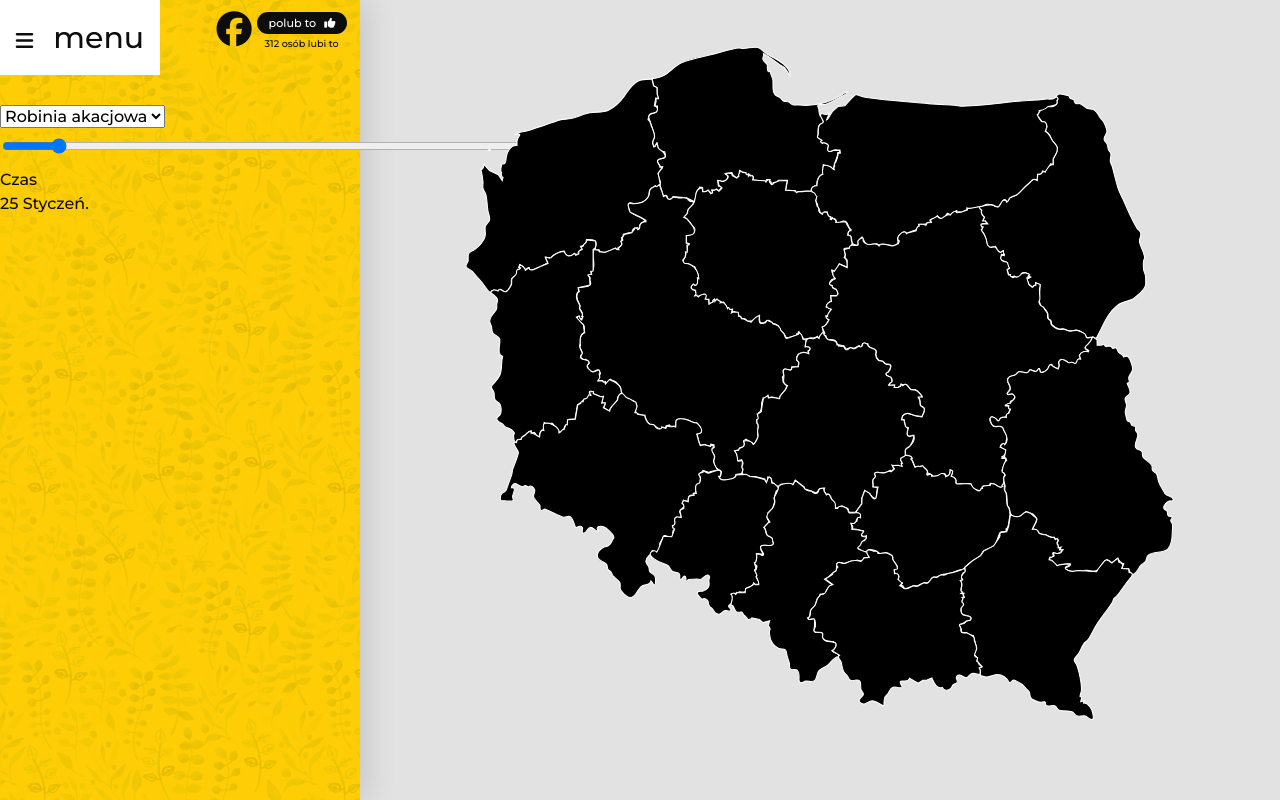
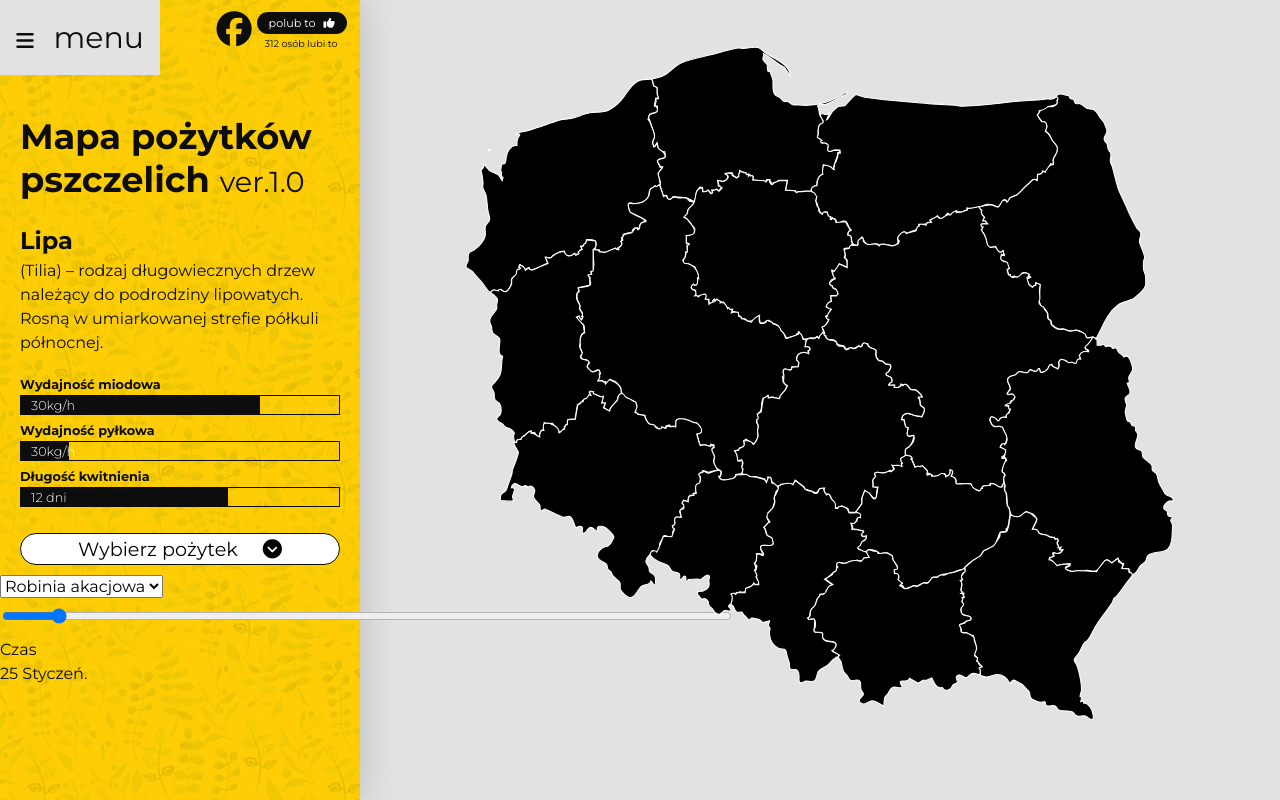
Before and after one commit to MeczycielBiedronek/mapa_nektarowania-, a website: page index.html in a window 1280 px wide. Drawn offline with Linux system fonts and the light colour scheme.

Commit message:
add some css

```diff
--- a/index.html
+++ b/index.html
@@ -5,13 +5,14 @@
     <meta name="viewport" content="width=device-width, initial-scale=1.0">
 	<meta http-equiv="X-UA-Compatible" content="ie=edge">
 	<script src="https://kit.fontawesome.com/5dc2157150.js" crossorigin="anonymous"></script>
-	<link href="https://fonts.googleapis.com/css?family=Montserrat:500&display=swap" rel="stylesheet">
+	<link href="https://fonts.googleapis.com/css?family=Montserrat:300,400,700&display=swap" rel="stylesheet">
     <link rel="stylesheet" href="css/reset.css">
     <link rel="stylesheet" href="style.css">
     <title>Pozytki pszczele w Polsce</title>
 </head>
 <body>
 	<aside>
+		<!-- Navigation -->
 		<nav>
 			<div class="navButton">
 				<a href="#">
@@ -28,6 +29,46 @@
 					</div>
 			</div>
 		</nav>
+
+		<!-- Header -->
+		<header>
+			<h1>
+				Mapa pożytków
+pszczelich <span>ver.1.0</span>
+			</h1>
+		</header>
+		<article>
+			<h2>Lipa</h2> (Tilia) – rodzaj długowiecznych drzew należący do podrodziny lipowatych. Rosną w umiarkowanej strefie półkuli północnej.
+		</article>
+		<div class="charts">
+			<p>Wydajność miodowa</p>
+			<div class="chartBcg">
+				<div id="chartP1" class="chartBar">
+					30kg/h
+				</div>
+			</div>
+
+			<p>Wydajność pyłkowa</p>
+			<div class="chartBcg">
+				<div id="chartP2" class="chartBar">
+					30kg/h
+				</div>
+			</div>
+
+			<p>Długość kwitnienia</p>
+			<div class="chartBcg">
+				<div id="chartP3" class="chartBar">
+					12 dni
+				</div>
+			</div>
+		</div>
+		<article>
+			<button class="mainButton">Wybierz pożytek
+				<i class="fas fa-chevron-circle-down"></i>
+			</button>
+		</article>
+
+
 			<select id="plantSelect">
 				<option value="robinia">Robinia akacjowa</option>
 				<option value="lipa">Lipa</option>
@@ -41,6 +82,7 @@
 			<div class="showTime">
 			</div>
 	</aside>
+
 	<main>
 		<svg
 		id="mapSvg" sodipodi:version="0.32" xmlns:cc="http://web.resource.org/cc/" xmlns:dc="http://purl.org/dc/elements/1.1/" xmlns:rdf="http://www.w3.org/1999/02/22-rdf-syntax-ns#" xmlns:sodipodi="#" xmlns:svg="http://www.w3.org/2000/svg"
--- a/style.css
+++ b/style.css
@@ -10,14 +10,51 @@ aside {
     -webkit-box-shadow: 5px 0px 30px 0px rgba(0,0,0,0.14);
     -moz-box-shadow: 5px 0px 30px 0px rgba(0,0,0,0.14);
     box-shadow: 5px 0px 30px 0px rgba(0,0,0,0.14);
-
-
+}
+h1 {
+    font-size: 2.2rem;
+    font-weight: 700;
+    line-height: 2.7rem;
+}
+h1 span {
+    font-size: 1.8rem;
+    font-weight: 500;
+}
+header, article, .charts {
+    padding: 10px 20px;
 }
 main {
     display: flex;
     align-items: center;
     justify-content: center;
-
+}
+.charts p {
+    font-weight: 700;
+    font-size: .8rem;
+}
+.chartBcg {
+    display: block;
+    width: 100%;
+    height: 1.3rem;
+    border: 1px solid #0d0d0d;
+    margin-bottom: 6px;
+}
+.chartBar {
+    background-color: #0d0d0d;
+    height: 100%;
+    color: white;
+    font-size: .8rem;
+    font-weight: 300;
+    padding-left: 10px;
+}
+#chartP1 {
+    width: 75%;
+}
+#chartP2 {
+    width: 15%;
+}
+#chartP3 {
+    width: 65%;
 }
 nav {
     width: 100%;
@@ -26,8 +63,12 @@ nav {
     grid-template-columns: 160px auto auto;
 
 }
+button {
+    outline:none;
+}
 .navButton {
     background-color: white;
+
     height: 75px;
     grid-column-start: 1;
     grid-column-end: 2;
@@ -35,6 +76,11 @@ nav {
     align-items: center;
     justify-content: center;
     font-size: 30px;
+
+}
+.navButton:hover {
+    background-color: #E2E2E2;
+
 }
 nav .fbicon {
     justify-self: right;
@@ -74,6 +120,44 @@ nav .fbicon {
     margin: 5px 0 0 8px;
     font-size: 0.6rem;
 }
+
+.mainButton {
+    width: 100%;
+    height: 2rem;
+    font-size: 1.2rem;
+    font-family: inherit;
+    font-weight: 500;
+    background-color: white;
+    -webkit-border-radius: 1rem;
+    -moz-border-radius: 1rem;
+    border-radius: 1rem;
+    padding: 0;
+    border: 1px solid #0d0d0d;
+    -webkit-appearance: none;
+    -moz-appearance: none;
+    appearance: none;
+
+
+
+}
+.mainButton:active{
+/* background-color: #E2E2E2; */
+position: absolute;
+top: 50px;
+height: 90vh;
+width: 330px;
+}
+.mainButton i {
+    padding-left: 20px;
+
+}
+.mainButton:hover i {
+
+}
+
+
+
+
 .kwitnie  {
     fill:#FECD05;
 
```
